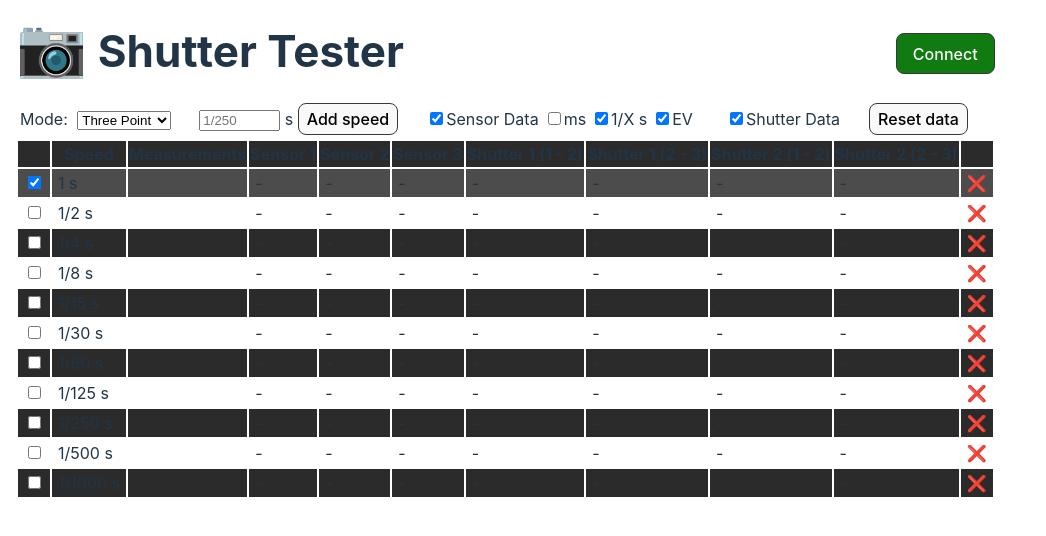
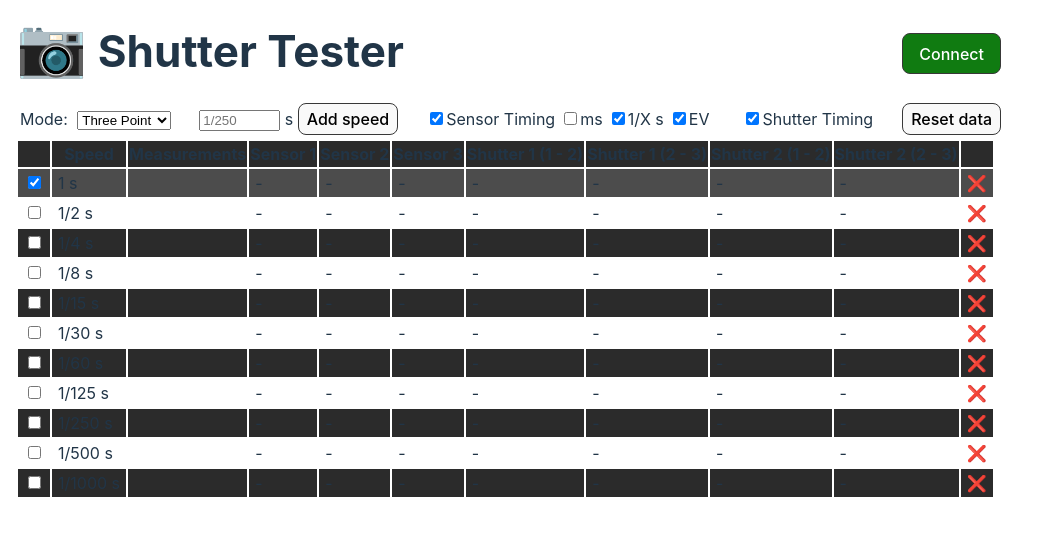
Before and after one commit to bjpirt/shutter-tester, a React (Vite) app in the folder ui/: page / in a window 1280 px wide. Shown: the top 536 px of the page, without its empty margins (0-1046 px from the left). Built offline with nearby package versions, Linux system fonts and the light colour scheme.

Commit message:
Use 'timing' instead of 'data'

```diff
--- a/ui/src/components/SensorControls.tsx
+++ b/ui/src/components/SensorControls.tsx
@@ -29,7 +29,7 @@ export default function SensorControls() {
         checked={settings.sensorData.display}
         onChange={handleClick}
       ></input>
-      <label htmlFor="display">Sensor Data</label>
+      <label htmlFor="display">Sensor Timing</label>
       <input
         type="checkbox"
         name="milliseconds"
--- a/ui/src/components/ShutterControls.tsx
+++ b/ui/src/components/ShutterControls.tsx
@@ -27,7 +27,7 @@ export default function SensorControls() {
         checked={settings.shutterData.display}
         onChange={handleClick}
       ></input>
-      <label htmlFor="display">Shutter Data</label>
+      <label htmlFor="display">Shutter Timing</label>
     </div>
   );
 }
```
